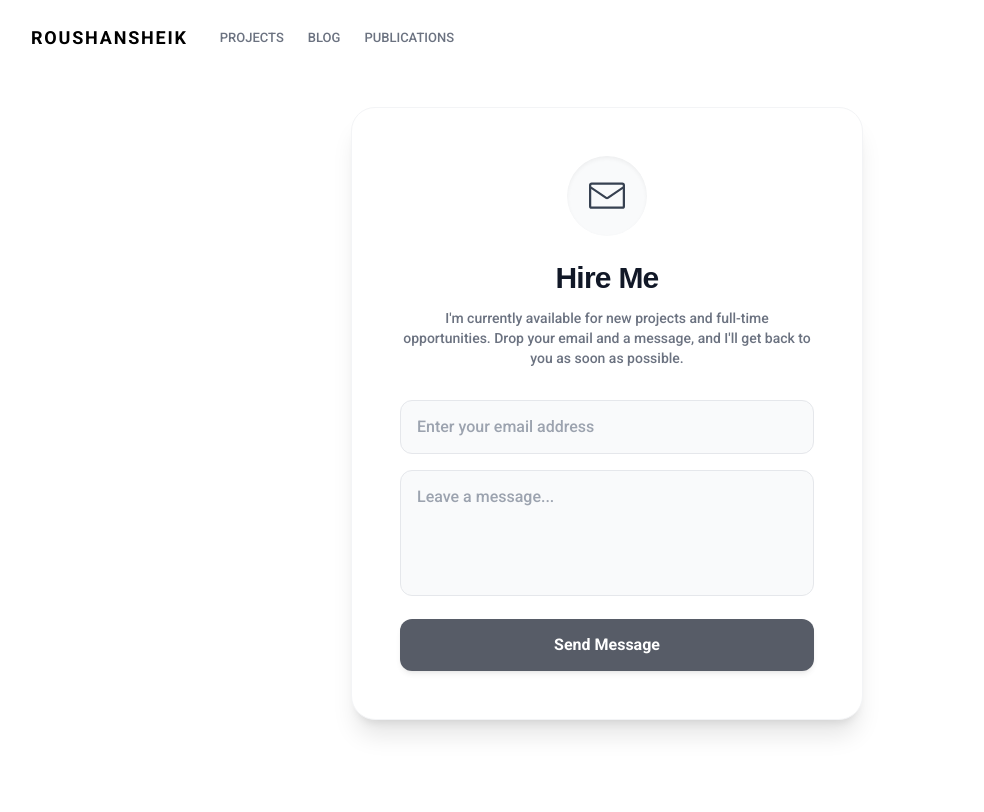
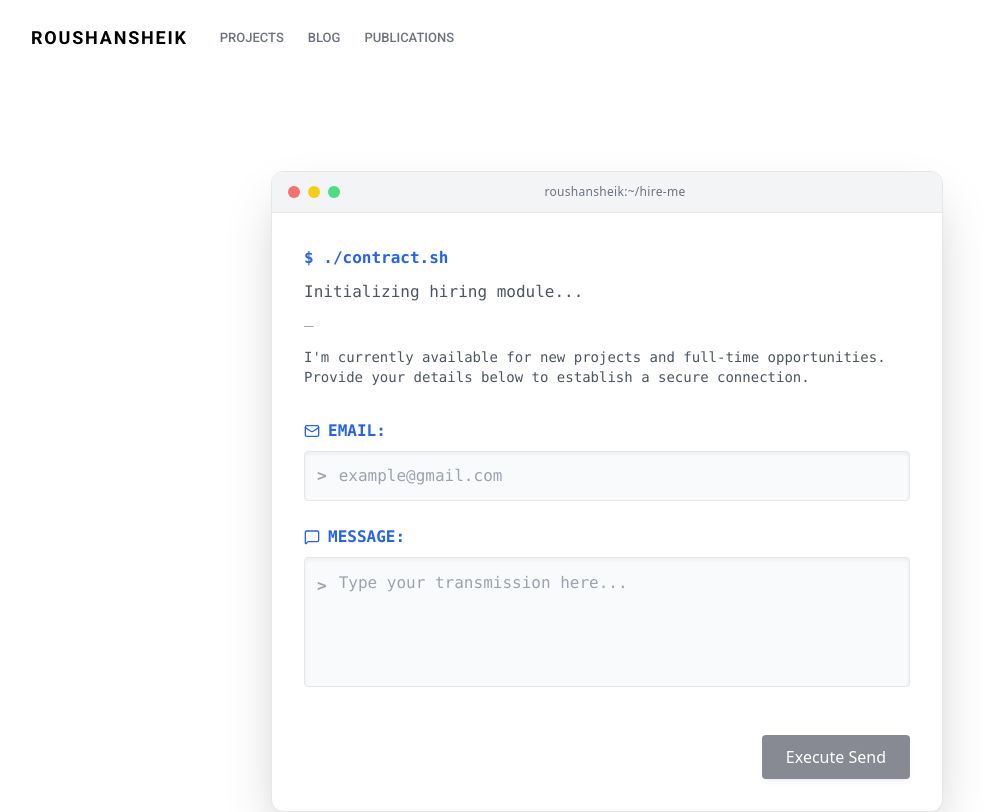
Before and after one commit to roushan-sheik/roushansheik.me, a Next.js app: page /hire-me in a window 1280 px wide. Shown: the top 812 px of the page, without its empty margins (33-1017 px from the left). Built offline with nearby package versions, Linux system fonts and the light colour scheme.

Commit message:
feat: redesign HireMe contact form with a terminal-inspired aesthetic and lucide-react icons

```diff
--- a/src/app/hire-me/page.jsx
+++ b/src/app/hire-me/page.jsx
@@ -1,7 +1,7 @@
 "use client";
 
 import React, { useState } from "react";
-import { GoMail } from "react-icons/go";
+import { Mail, MessageSquare } from "lucide-react";
 
 export default function HireMePage() {
   const [email, setEmail] = useState("");
@@ -41,76 +41,97 @@ export default function HireMePage() {
   };
 
   return (
-    <div className="h-full w-full flex items-center justify-center px-4 py-8">
-      <div className="max-w-lg w-full bg-white rounded-2xl sm:rounded-3xl shadow-xl p-6 sm:p-8 md:p-12 border border-gray-100 text-center relative overflow-hidden">
-
-        <div className="mx-auto bg-gray-50 w-16 h-16 sm:w-20 sm:h-20 rounded-full flex items-center justify-center mb-4 sm:mb-6 shadow-inner">
-          <GoMail className="text-3xl sm:text-4xl text-gray-700" />
+    <div className="h-full w-full flex items-center justify-center px-4 py-12 md:py-24">
+      <div className="max-w-2xl w-full bg-white rounded-xl shadow-2xl overflow-hidden font-mono border border-gray-200">
+        {/* Terminal Header */}
+        <div className="bg-gray-100 px-4 py-3 flex items-center gap-2 border-b border-gray-200">
+          <div className="w-3 h-3 rounded-full bg-red-400"></div>
+          <div className="w-3 h-3 rounded-full bg-yellow-400"></div>
+          <div className="w-3 h-3 rounded-full bg-green-400"></div>
+          <div className="flex-1 text-center text-xs text-gray-500 select-none font-sans tracking-wide">
+            roushansheik:~/hire-me
+          </div>
+          <div className="w-9"></div> {/* Balances the flex center */}
         </div>
 
-        <h1 className="text-2xl sm:text-3xl font-black text-gray-900 tracking-tight mb-2 sm:mb-3">
-          Hire Me
-        </h1>
-        <p className="text-gray-500 font-medium text-xs sm:text-sm leading-relaxed mb-6 sm:mb-8">
-          I'm currently available for new projects and full-time opportunities. Drop your email and a message, and I'll get back to you as soon as possible.
-        </p>
+        {/* Terminal Body */}
+        <div className="p-6 sm:p-8 text-gray-800 text-sm sm:text-base text-left">
+          <div className="mb-8 leading-relaxed">
+            <p className="mb-2 text-blue-600 font-bold">$ ./contract.sh</p>
+            <p className="text-gray-600">Initializing hiring module...</p>
+            <p className="text-gray-600 mb-4 animate-pulse">_</p>
+            <p className="text-gray-600 text-sm">I'm currently available for new projects and full-time opportunities. Provide your details below to establish a secure connection.</p>
+          </div>
 
-        <form onSubmit={handleSubmit} className="flex flex-col gap-4">
-          <div className="relative text-left">
+          <form onSubmit={handleSubmit} className="flex flex-col gap-6">
+            <div className="flex flex-col gap-2">
+              <label className="text-blue-600 flex items-center gap-2 font-semibold">
+                <Mail className="w-4 h-4 text-blue-600" /> EMAIL:
+              </label>
+              <div className="flex items-center gap-3 bg-gray-50 p-3 rounded border border-gray-200 focus-within:border-gray-400 transition-colors shadow-inner">
+                <span className="text-gray-400 font-bold">{'>'}</span>
                 <input
                   type="email"
-              placeholder="Enter your email address"
                   value={email}
                   onChange={(e) => setEmail(e.target.value)}
                   required
                   disabled={status === "loading"}
-              className="w-full bg-gray-50 border border-gray-200 text-gray-900 text-sm sm:text-base font-medium py-3 sm:py-3.5 px-4 rounded-xl outline-none focus:border-gray-400 focus:ring-4 focus:ring-gray-100 transition-all placeholder-gray-400 disabled:opacity-70"
+                  spellCheck="false"
+                  className="flex-1 bg-transparent border-none outline-none text-gray-900 placeholder-gray-400 focus:ring-0 p-0"
+                  placeholder="example@gmail.com"
                 />
               </div>
+            </div>
 
-          <div className="relative text-left">
+            <div className="flex flex-col  gap-2">
+              <label className="text-blue-600 flex items-center gap-2 font-semibold">
+                <MessageSquare className="w-4 h-4 text-blue-600" /> MESSAGE:
+              </label>
+              <div className="flex gap-3 bg-gray-50 p-3 rounded border border-gray-200 focus-within:border-gray-400 transition-colors shadow-inner">
+                <span className="text-gray-400 font-bold mt-1">{'>'}</span>
                 <textarea
-              placeholder="Leave a message..."
                   value={userMessage}
                   onChange={(e) => setUserMessage(e.target.value)}
                   required
                   disabled={status === "loading"}
                   rows="4"
-              className="w-full bg-gray-50 border border-gray-200 text-gray-900 text-sm sm:text-base font-medium py-3 sm:py-3.5 px-4 rounded-xl outline-none focus:border-gray-400 focus:ring-4 focus:ring-gray-100 transition-all placeholder-gray-400 disabled:opacity-70 resize-none"
+                  spellCheck="false"
+                  className="flex-1 bg-transparent border-none outline-none text-gray-900 placeholder-gray-400 focus:ring-0 p-0 resize-none leading-relaxed"
+                  placeholder="Type your transmission here..."
                 />
               </div>
+            </div>
 
+            <div className="mt-6 flex justify-end">
               <button
                 type="submit"
                 disabled={status === "loading" || !email || !userMessage}
-            className="w-full bg-gray-900 hover:bg-black text-white font-semibold py-3 sm:py-3.5 rounded-xl transition-all shadow-md hover:shadow-lg disabled:opacity-70 disabled:cursor-not-allowed flex items-center justify-center gap-2 text-sm sm:text-base"
+                className="bg-gray-900 hover:bg-black text-white py-2.5 px-6 rounded transition-all disabled:opacity-50 flex items-center gap-2 select-none shadow-md hover:shadow-lg focus:outline-none font-sans font-medium"
               >
-            {status === "loading" ? (
-              <>
-                <svg className="animate-spin -ml-1 mr-2 h-4 w-4 text-white" xmlns="http://www.w3.org/2000/svg" fill="none" viewBox="0 0 24 24">
-                  <circle className="opacity-25" cx="12" cy="12" r="10" stroke="currentColor" strokeWidth="4"></circle>
-                  <path className="opacity-75" fill="currentColor" d="M4 12a8 8 0 018-8V0C5.373 0 0 5.373 0 12h4zm2 5.291A7.962 7.962 0 014 12H0c0 3.042 1.135 5.824 3 7.938l3-2.647z"></path>
-                </svg>
-                Sending...
-              </>
-            ) : (
-              "Send Message"
-            )}
+                {status === "loading" ? "Executing..." : "Execute Send"}
               </button>
+            </div>
           </form>
 
           {status === "success" && (
-          <div className="mt-6 p-4 bg-green-50 text-green-700 text-sm font-semibold rounded-lg border border-green-100 animate-[fade-in-up_0.3s_ease-out]">
-            {message}
+            <div className="mt-8 border-t border-gray-200 pt-6">
+              <p className="text-blue-600 mb-2 font-bold">$ status check</p>
+              <p className="text-green-600 flex items-center gap-2 font-semibold">
+                <span className="text-green-600">✓</span> Transmission successfully dispatched. Awaiting response...
+              </p>
             </div>
           )}
 
           {status === "error" && (
-          <div className="mt-6 p-4 bg-red-50 text-red-700 text-sm font-semibold rounded-lg border border-red-100 animate-[fade-in-up_0.3s_ease-out]">
-            {message}
+            <div className="mt-8 border-t border-gray-200 pt-6">
+              <p className="text-blue-600 mb-2 font-bold">$ status check</p>
+              <p className="text-red-600 flex items-center gap-2 font-semibold">
+                <span className="text-red-600 font-black">ERR:</span> {message}
+              </p>
             </div>
           )}
         </div>
       </div>
+    </div>
   );
 }
```
Lines whose indentation alone changed are shown as unchanged.
